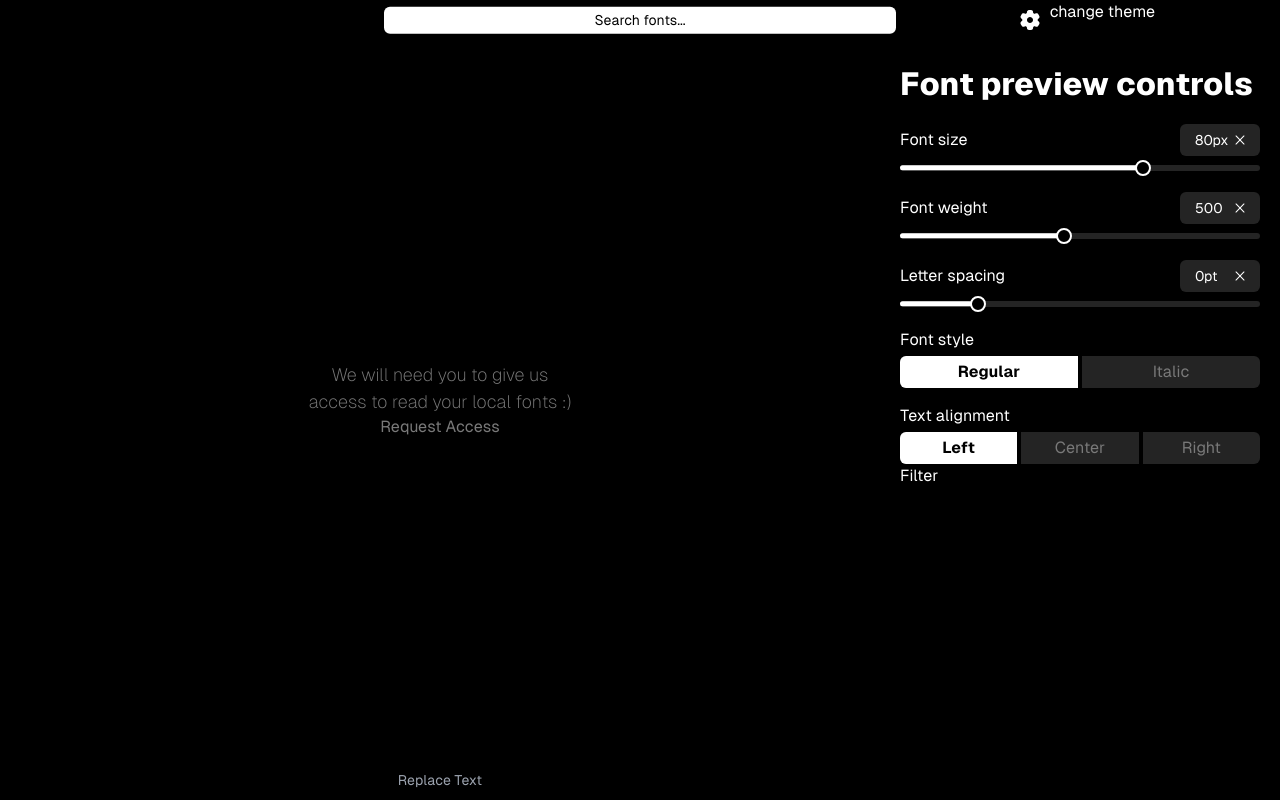
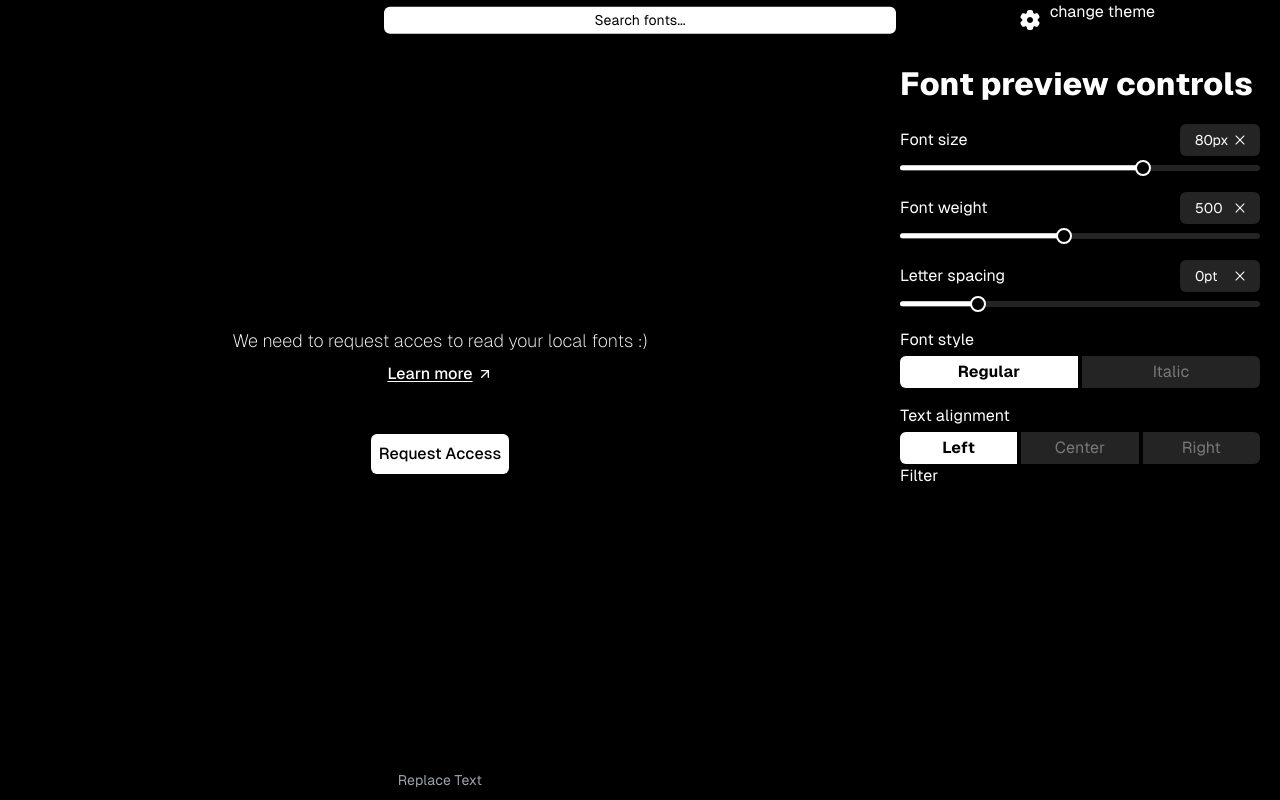
Before and after one commit to andrwui/the-font-app-desktop, a React (Vite) app: page / in a window 1280 px wide. Built offline with nearby package versions, Linux system fonts and the light colour scheme.

Commit message:
fix: browser support has been improved

```diff
--- a/src/components/Generics/Button.tsx
+++ b/src/components/Generics/Button.tsx
@@ -1,11 +1,33 @@
-import { type ReactElement, type ReactNode } from 'react'
+import { type CSSProperties, type ReactElement, type ReactNode } from 'react'
 
 interface ButtonProps {
+  className?: string
+  style?: CSSProperties
+  animated?: boolean
+
   children: ReactNode
   onClick: () => void
 }
 
-const Button = ({ children, onClick }: ButtonProps): ReactElement => {
-  return <button onClick={onClick}>{children}</button>
+const Button = ({
+  style,
+  className,
+  children,
+  onClick,
+  animated,
+}: ButtonProps): ReactElement => {
+  return (
+    <button
+      style={{
+        ...style,
+      }}
+      onClick={onClick}
+      className={`${className} rounded-md bg-ly-acc p-2 ${
+        animated ? 'transition-all duration-75 active:scale-[0.8]' : ''
+      }`}
+    >
+      {children}
+    </button>
+  )
 }
 export default Button
--- /dev/null
+++ b/src/components/Generics/Link.tsx
@@ -0,0 +1,22 @@
+import { type ReactElement, type ReactNode } from 'react'
+
+interface LinkProps {
+  children: ReactNode
+  className?: string
+  style?: React.CSSProperties
+  to: string
+}
+
+const Link = ({ to, children, className, style }: LinkProps): ReactElement => {
+  return (
+    <a
+      className={`${className} flex items-center justify-center gap-1 underline underline-offset-2`}
+      style={{ ...style }}
+      href={to}
+    >
+      {children}
+    </a>
+  )
+}
+
+export default Link
--- a/src/components/Generics/Slider.tsx
+++ b/src/components/Generics/Slider.tsx
@@ -160,7 +160,7 @@ Slider.InputValue = ({
     : inputValue
 
   return (
-    <div className="bg-ly-sec ml-auto flex max-h-8 min-h-8 min-w-20 max-w-20 items-center justify-center rounded-md">
+    <div className="ml-auto flex max-h-8 min-h-8 min-w-20 max-w-20 items-center justify-center rounded-md bg-ly-sec">
       <input
         ref={inputRef}
         type="text"
@@ -168,7 +168,7 @@ Slider.InputValue = ({
         onChange={handleInputChange}
         onFocus={handleFocus}
         onBlur={handleBlur}
-        className="text-txt-reg w-1/2 bg-transparent text-sm"
+        className="w-1/2 bg-transparent text-sm text-txt-reg"
       />
       {reset && <Slider.ResetIcon onClick={reset} />}
     </div>
@@ -183,7 +183,7 @@ Slider.ResetIcon = ({ onClick }: ResetIconProps): ReactElement => {
   return (
     <Tooltip text="Reset value" direction="top">
       <svg
-        className="*:fill-txt-reg cursor-pointer"
+        className="cursor-pointer *:fill-txt-reg"
         // onMouseOver={handleMouseOver}
         // onMouseLeave={handleMouseLeave}
         onClick={onClick}
@@ -251,13 +251,13 @@ Slider.RangeInput = ({
         step={step}
       />
       <span
-        className="bg-ly-acc pointer-events-none absolute left-0 top-1/2 h-1/3 translate-y-[-50%] rounded-md transition-none duration-150 ease-linear"
+        className="pointer-events-none absolute left-0 top-1/2 h-1/3 translate-y-[-50%] rounded-md bg-ly-acc transition-none duration-150 ease-linear"
         style={{
           width: `${progress}%`,
         }}
       />
       <span
-        className="bg-ly-bg border-ly-acc pointer-events-none absolute top-1/2 z-50 aspect-square h-4 translate-y-[-50%] cursor-pointer appearance-none rounded-full border-2 border-solid transition-none duration-150 ease-linear"
+        className="pointer-events-none absolute top-1/2 z-50 aspect-square h-4 translate-y-[-50%] cursor-pointer appearance-none rounded-full border-2 border-solid border-ly-acc bg-ly-bg transition-none duration-150 ease-linear"
         style={{
           left: `${calculateThumbPosition}%`,
         }}
--- a/src/components/Generics/Text.tsx
+++ b/src/components/Generics/Text.tsx
@@ -8,7 +8,6 @@ interface TextProps {
   lineHeight?: string
 
   monospace?: boolean
-  disabled?: boolean
   truncate?: boolean | number
   wrap?: boolean
   pretty?: boolean
@@ -39,7 +38,6 @@ const Text = ({
   monospace,
   truncate,
   wrap,
-  disabled,
   feedback,
   weight,
   size,
@@ -74,7 +72,6 @@ const Text = ({
 
       textAlign: align as 'left' | 'center' | 'right',
       fontFamily: monospace ? 'Geist Mono' : undefined,
-      color: disabled ? '#696969s' : undefined,
       overflow: truncate ? 'hidden' : undefined,
       textOverflow: truncate ? 'ellipsis' : undefined,
       display: truncate ? '-webkit-box' : undefined,
@@ -103,7 +100,7 @@ const Text = ({
     }
 
     return styles
-  }, [spacing, transform, align, monospace, truncate, disabled, feedback, weight, size])
+  }, [spacing, transform, align, monospace, truncate, feedback, weight, size])
 
   return (
     <p className={className} style={{ ...textStyle, ...style }} onClick={onClick}>
--- a/src/components/Layout/FontViewer/Local/NotAccepted.tsx
+++ b/src/components/Layout/FontViewer/Local/NotAccepted.tsx
@@ -3,6 +3,8 @@ import { requestLocalFontsPermission } from '@/helpers/LocalFontPermissions'
 import Text from '@/components/Generics/Text'
 import { type ReactElement } from 'react'
 import { usePolicyStore } from '@/stores/PolicyStore'
+import Link from '@/components/Generics/Link'
+import { LuArrowUpRight } from 'react-icons/lu'
 
 const NotAccepted = (): ReactElement => {
   const { setHasAccepted } = usePolicyStore()
@@ -14,20 +16,29 @@ const NotAccepted = (): ReactElement => {
   }
 
   return (
-    <div className="flex h-[calc(100vh-80px)] flex-col items-center justify-center text-txt-sec">
+    <div className="flex h-[calc(100vh-80px)] flex-col items-center justify-center gap-2">
       <Text
         style={{
           width: '50%',
         }}
         size={18}
         weight="200"
-        disabled
         align="center"
         balance
       >
-        {'We will need you to give us access to read your local fonts :)'}
+        {'We need to request acces to read your local fonts :)'}
       </Text>
-      <Button onClick={handleClick}>Request Access</Button>
+      <Text size={16} weight="500">
+        <Link to="#">
+          Learn more
+          <LuArrowUpRight size={16} />
+        </Link>
+      </Text>
+      <Button onClick={handleClick} animated className="mt-10">
+        <Text weight="500" className="text-txt-acc">
+          Request Access
+        </Text>
+      </Button>
     </div>
   )
 }
--- a/src/components/Layout/FontViewer/Local/NotSupported.tsx
+++ b/src/components/Layout/FontViewer/Local/NotSupported.tsx
@@ -1,23 +1,28 @@
 import Text from '@/components/Generics/Text'
+import { LuArrowUpRight } from 'react-icons/lu'
 import { type ReactElement } from 'react'
-
+import Link from '@g/Link'
 const NotSupported = (): ReactElement => {
   // Returns a placeholder element for when no fonts are found and the filter is currently set.
   return (
-    <div className="grid h-[calc(100vh-80px)] place-items-center text-txt-sec">
+    <div className="flex h-[calc(100vh-80px)] flex-col items-center justify-center gap-3">
       <Text
         style={{
           width: '50%',
         }}
         size={18}
         weight="200"
-        disabled
         align="center"
         balance
       >
-        {
-          'Oops... Your browser may not be compatible with the app, or you denied our request for us to see your local fonts :('
-        }
+        {`Oops... Your browser may not be compatible with the app, or you denied our request
+        to access your local fonts :(`}
+      </Text>
+      <Text size={16} weight="500">
+        <Link to="#">
+          Learn more
+          <LuArrowUpRight size={16} />
+        </Link>
       </Text>
     </div>
   )
--- a/src/components/Layout/Layout.tsx
+++ b/src/components/Layout/Layout.tsx
@@ -6,7 +6,7 @@ import { type ReactElement } from 'react'
 const Layout = (): ReactElement => {
   // Returns a wrapper of all the main panels of the application
   return (
-    <div className=" grid h-full grid-cols-[1fr_300px] grid-rows-[40px_1fr_40px] *:select-none *:focus:outline-none lg:grid-cols-[1fr_400px]">
+    <div className=" grid h-full grid-cols-[1fr_300px] grid-rows-[40px_1fr_40px] *:focus:outline-none lg:grid-cols-[1fr_400px]">
       <TopBar />
       <LocalFontViewer />
       <FontControls />
--- a/src/helpers/LocalFontPermissions.ts
+++ b/src/helpers/LocalFontPermissions.ts
@@ -19,9 +19,7 @@ export const requestLocalFontsPermission = async (button: boolean): Promise<bool
       throw new Error('denied')
     }
     permissionStatus.onchange = () => {
-      if (permissionStatus.state === 'granted') {
-        window.location.reload()
-      }
+      window.location.reload()
     }
     return false
   } catch (error) {
--- a/src/styles/index.css
+++ b/src/styles/index.css
@@ -16,7 +16,6 @@
 
 /* Apply global styles */
 * {
-  @apply fill-white;
   @apply outline-none;
   @apply text-nowrap;
   @apply font-geist;
```
